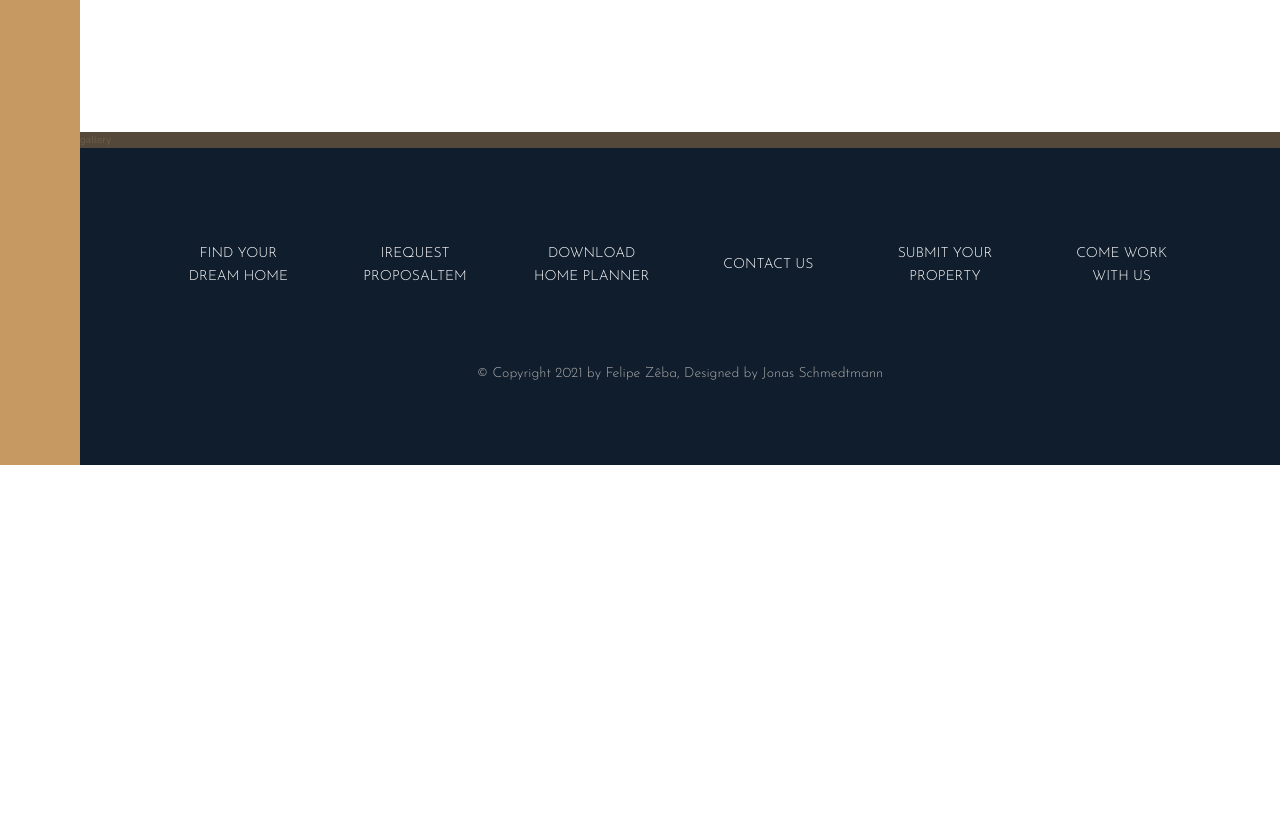
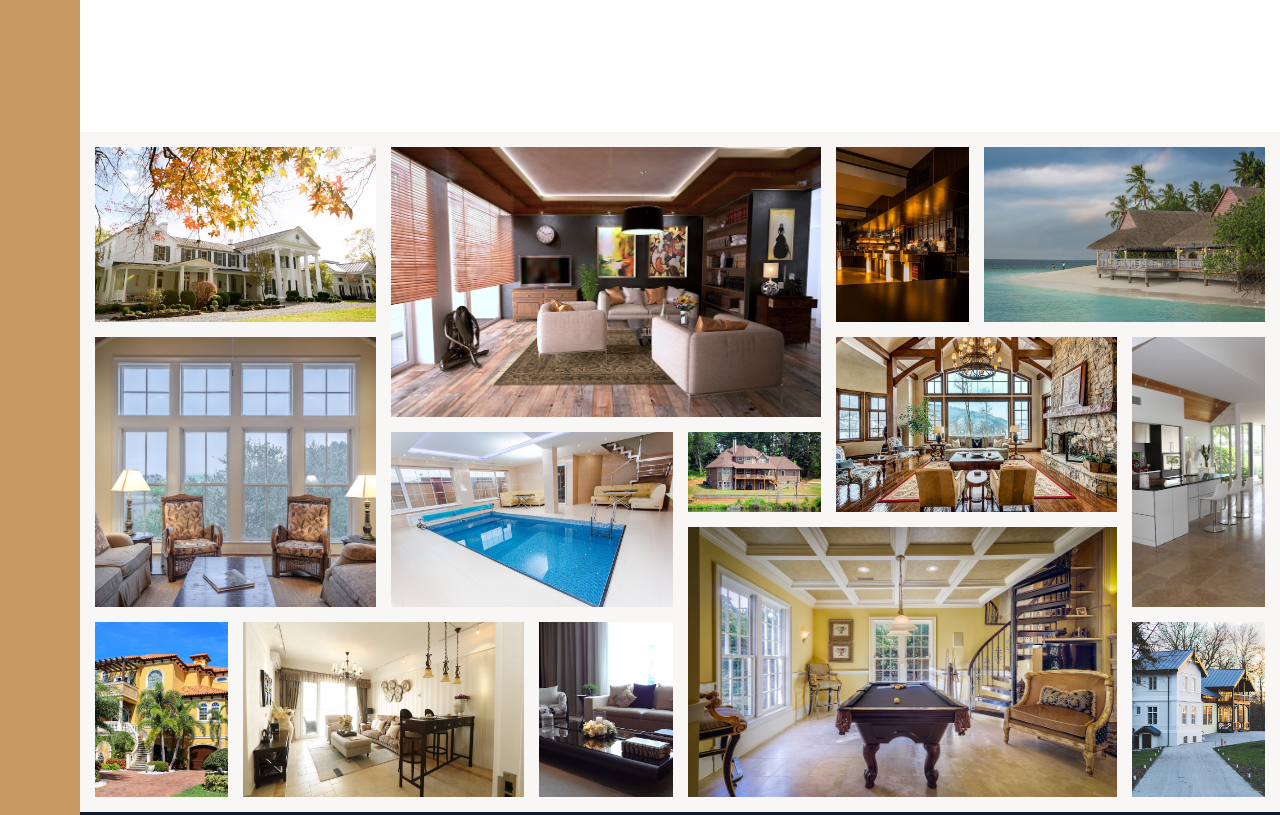
Before and after one commit to felipe-zg/Nexter, a website: page index.html in a window 1280 px wide. Shown: the part 2920-3735 px from the top of the page. Before the commit the page ends 3385 px from the top, so only its background shows below. Drawn offline with nearby package versions, Linux system fonts and the light colour scheme.

Commit message:
feat: section pghoto galley

```diff
--- a/index.html
+++ b/index.html
@@ -334,7 +334,48 @@
         </section>
 
         <section class="gallery">
-            gallery
+            <figure class="gallery__item gallery__item--1">
+                <img src="img/gal-1.jpeg" alt="image 1" class="gallery__img">
+            </figure>
+            <figure class="gallery__item gallery__item--2">
+                <img src="img/gal-2.jpeg" alt="image 2" class="gallery__img">
+            </figure>
+            <figure class="gallery__item gallery__item--3">
+                <img src="img/gal-3.jpeg" alt="image 3" class="gallery__img">
+            </figure>
+            <figure class="gallery__item gallery__item--4">
+                <img src="img/gal-4.jpeg" alt="image 4" class="gallery__img">
+            </figure>
+            <figure class="gallery__item gallery__item--5">
+                <img src="img/gal-5.jpeg" alt="image 5" class="gallery__img">
+            </figure>
+            <figure class="gallery__item gallery__item--6">
+                <img src="img/gal-6.jpeg" alt="image 6" class="gallery__img">
+            </figure>
+            <figure class="gallery__item gallery__item--7">
+                <img src="img/gal-7.jpeg" alt="image 7" class="gallery__img">
+            </figure>
+            <figure class="gallery__item gallery__item--8">
+                <img src="img/gal-8.jpeg" alt="image 8" class="gallery__img">
+            </figure>
+            <figure class="gallery__item gallery__item--9">
+                <img src="img/gal-9.jpeg" alt="image 9" class="gallery__img">
+            </figure>
+            <figure class="gallery__item gallery__item--10">
+                <img src="img/gal-10.jpeg" alt="image 10" class="gallery__img">
+            </figure>
+            <figure class="gallery__item gallery__item--11">
+                <img src="img/gal-11.jpeg" alt="image 11" class="gallery__img">
+            </figure>
+            <figure class="gallery__item gallery__item--12">
+                <img src="img/gal-12.jpeg" alt="image 12" class="gallery__img">
+            </figure>
+            <figure class="gallery__item gallery__item--13">
+                <img src="img/gal-13.jpeg" alt="image 13" class="gallery__img">
+            </figure>
+            <figure class="gallery__item gallery__item--14">
+                <img src="img/gal-14.jpeg" alt="image 14" class="gallery__img">
+            </figure>
         </section>
 
         <footer class="footer">
--- a/sass/_gallery.scss
+++ b/sass/_gallery.scss
@@ -1,4 +1,76 @@
 .gallery {
-    background-color: $color-grey-dark-1;
+    background-color: $color-grey-light-1;
     grid-column: full-start / full-end;
+
+    display: grid;
+    grid-template-columns: repeat(8, 1fr);
+    grid-template-rows: repeat(7, 10vh);
+    gap: 1.5rem;
+    padding: 1.5rem;
+
+    &__item {
+        &--1 {
+            grid-row: 1 / span 2;
+            grid-column: 1 / span 2;
+        }
+        &--2 {
+            grid-row: 1 / span 3;
+            grid-column: 3 / span 3;
+        }
+        &--3 {
+            grid-row: 1 / span 2;
+            grid-column: 6 / 7;
+        }
+        &--4 {
+            grid-row: 1 / span 2;
+            grid-column: 7 / 9;
+        }
+        &--5 {
+            grid-row: 3 / span 3;
+            grid-column: 1 / span 2;
+        }
+        &--6 {
+            grid-row: 4 / span 2;
+            grid-column: 3 / span 2;
+        }
+        &--7 {
+            grid-row: 4 / 5;
+            grid-column: 5 / 6;
+        }
+        &--8 {
+            grid-row: 3 / span 2;
+            grid-column: 6 / span 2;
+        }
+        &--9 {
+            grid-row: 3 / span 3;
+            grid-column: 8 / 9;
+        }
+        &--10 {
+            grid-row: 6 / span 2;
+            grid-column: 1 / 2;
+        }
+        &--11 {
+            grid-row: 6 / span 2;
+            grid-column: 2 / span 2;
+        }
+        &--12 {
+            grid-row: 6 / span 2;
+            grid-column: 4 / 5;
+        }
+        &--13 {
+            grid-row: 5 / span 3;
+            grid-column: 5 / span 3;
+        }
+        &--14 {
+            grid-row: 6 / span 2;
+            grid-column: 8 / 9;
+        }
+    }
+
+    &__img {
+        display: block;
+        height: 100%;
+        width: 100%;
+        object-fit: cover;
+    }
 }
```
Also changed, not shown: css/style.css.
